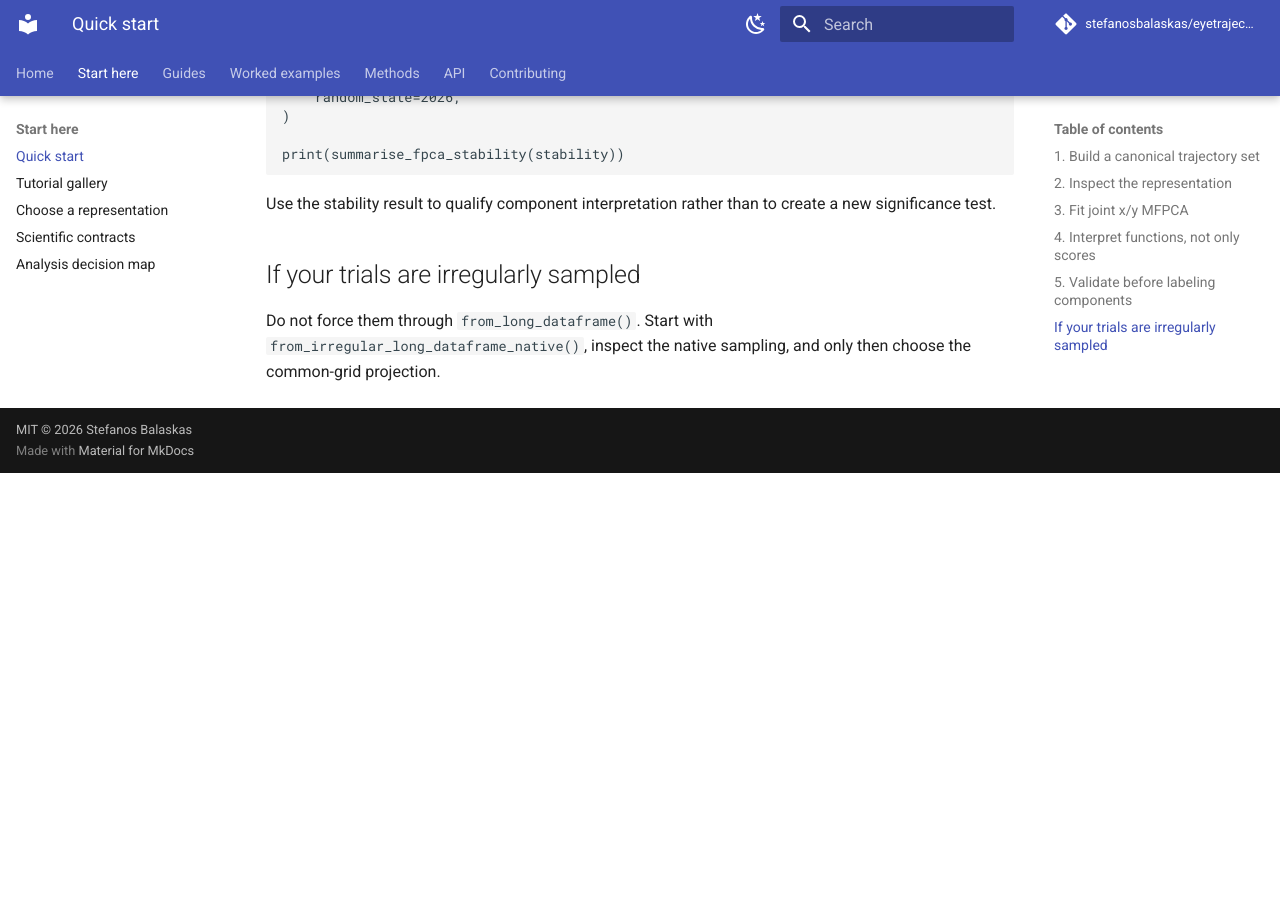
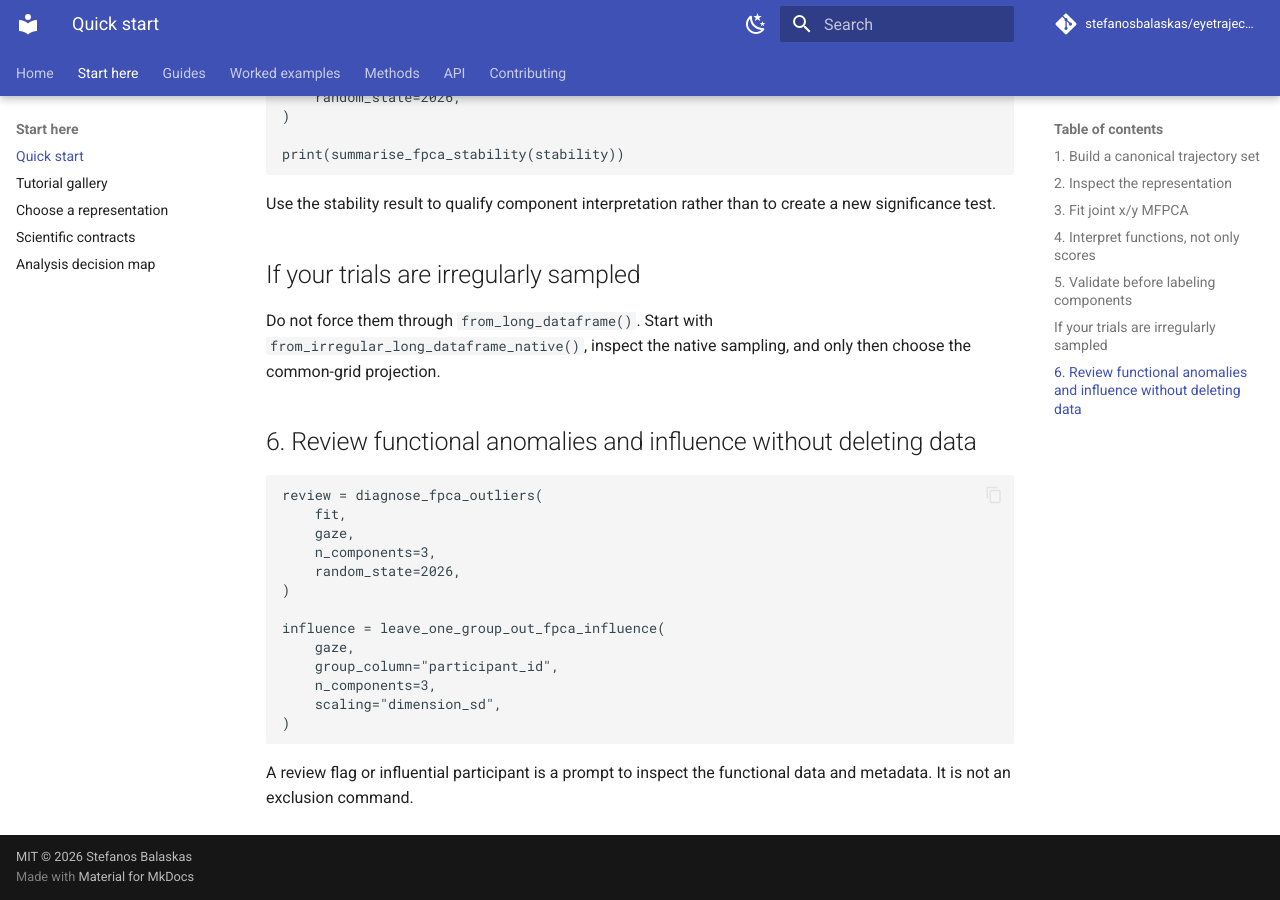
Before and after one commit to stefanosbalaskas/eyetrajectoriespy, an MkDocs documentation site: the page built from docs/quickstart.md, in a window 1280 px wide and 900 px high, scrolled down 1410 px. Built offline with MkDocs 1.6.1 and Material for MkDocs 9.7.7, drawn with Linux system fonts in a browser that asks for light colours; comment, search, counter and statistics services are not loaded; before the commit the page ends 1883 px from its top, so only the background shows below that.

Commit message:
Integrate outlier and influence decisions across site workflows

```diff
--- a/docs/quickstart.md
+++ b/docs/quickstart.md
@@ -67,3 +67,22 @@ Use the stability result to qualify component interpretation rather than to crea
 ## If your trials are irregularly sampled
 
 Do not force them through <code>from_long_dataframe()</code>. Start with <code>from_irregular_long_dataframe_native()</code>, inspect the native sampling, and only then choose the common-grid projection.
+
+
+## 6. Review functional anomalies and influence without deleting data
+
+    review = diagnose_fpca_outliers(
+        fit,
+        gaze,
+        n_components=3,
+        random_state=2026,
+    )
+
+    influence = leave_one_group_out_fpca_influence(
+        gaze,
+        group_column="participant_id",
+        n_components=3,
+        scaling="dimension_sd",
+    )
+
+A review flag or influential participant is a prompt to inspect the functional data and metadata. It is not an exclusion command.
```
Also changed, not shown: docs/concepts/decision-map.md (+3 -1 lines), docs/index.md (+2 -2 lines), docs/methods/method-comparison.md (+2 -0 lines).
